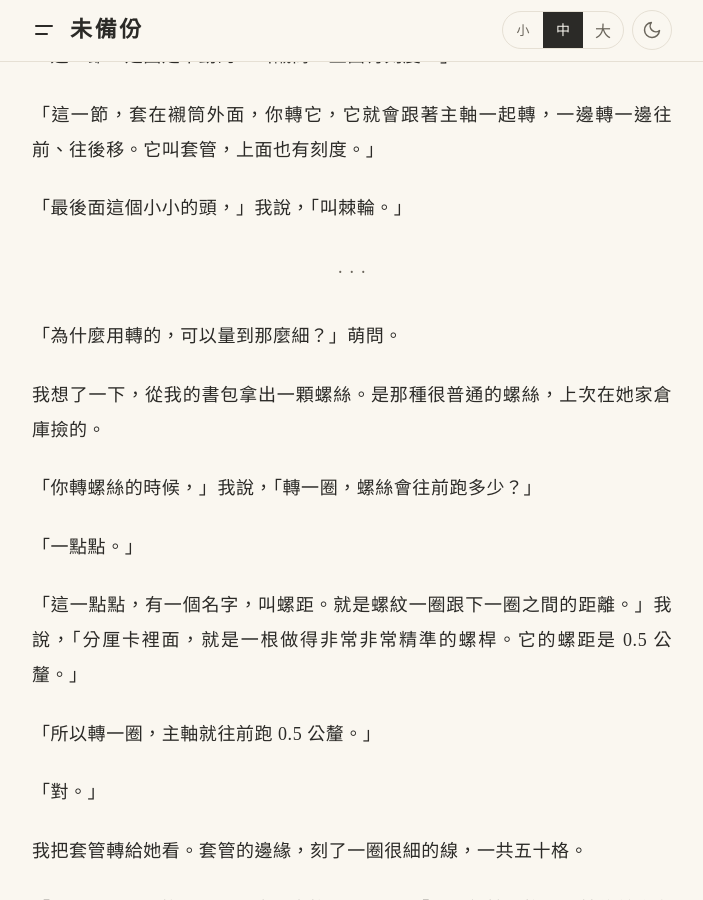
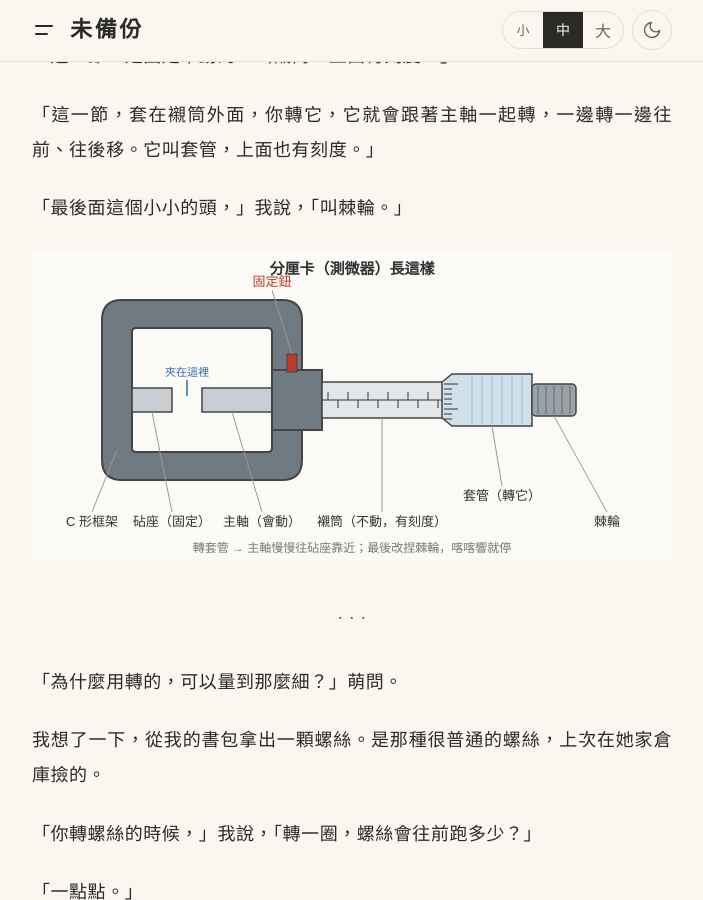
Before and after one commit to Sierra2121/weibeifen, a Jekyll site: the page built from _posts/2024-07-06-gongdi13.md, in a window 1280 px wide and 900 px high, scrolled down 1862 px. Shown: the whole window, without its empty margins (288-991 px from the left). Built offline with Jekyll 4.4.1, drawn with Linux system fonts in a browser that asks for light colours.

Commit message:
《共地》第13篇加分厘卡外觀部位圖
Co-Authored-By: Claude Opus 5.5 <noreply@anthropic.com>
Claude-Session: https://claude.ai/code/session_01VPttWSzmLwLn5s7vBPCwag

```diff
--- a/_posts/2024-07-06-gongdi13.md
+++ b/_posts/2024-07-06-gongdi13.md
@@ -65,6 +65,8 @@ date: 2024-07-06 21:30:00 +0800
 「這一節，套在襯筒外面，你轉它，它就會跟著主軸一起轉，一邊轉一邊往前、往後移。它叫套管，上面也有刻度。」
 
 「最後面這個小小的頭，」我說，「叫棘輪。」
+
+![分厘卡的各部位：C 形框架、砧座、主軸、固定鈕、襯筒、套管、棘輪；東西夾在砧座跟主軸中間]({{ site.baseurl }}/assets/img/micrometer-parts.svg)
 
 ---
 
```
Also changed, not shown: assets/img/micrometer-parts.svg (added).
